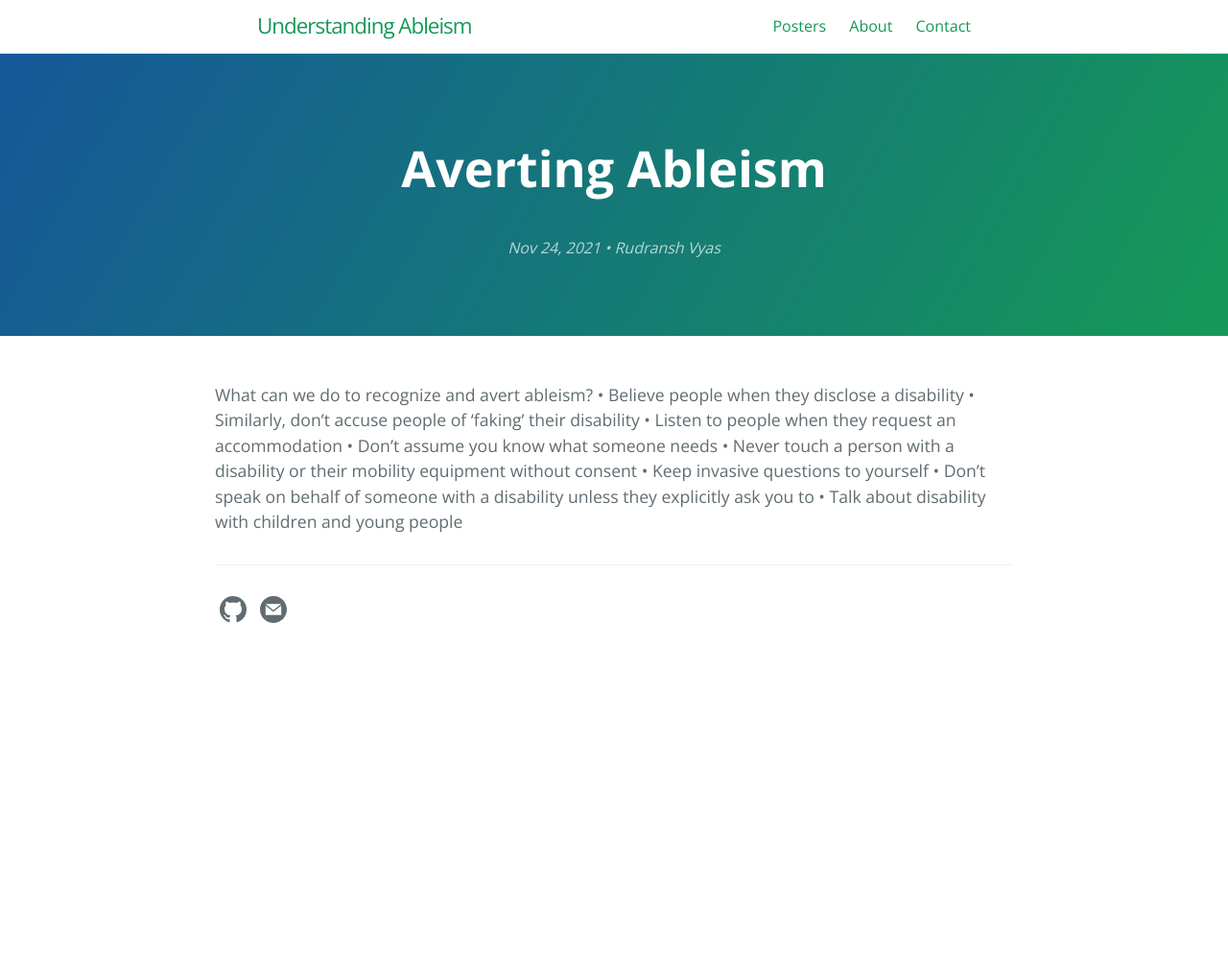
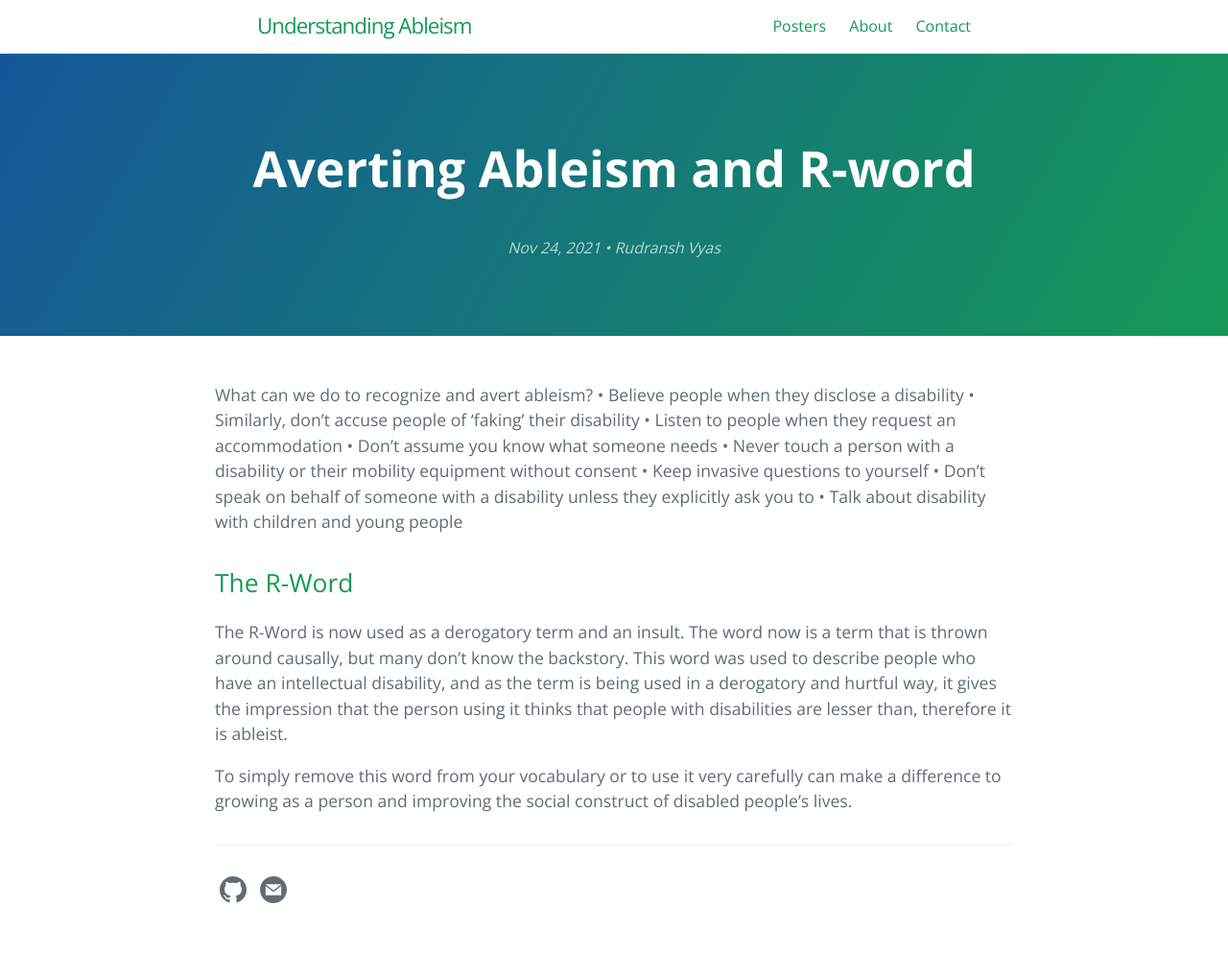
Before and after one commit to Group-8-itd/Group-8-itd.github.io, a Jekyll site: the page built from _posts/2021-11-24-Averting-Ableism.md, in a window 1280 px wide. Shown: the whole page at 96% size. Built offline with Jekyll 4.4.1, drawn with Linux system fonts in a browser that asks for light colours; before the commit the page ends 900 px from its top, so only the background shows below that.

Commit message:
Updated the posts

```diff
--- a/_posts/2021-11-24-Averting-Ableism.md
+++ b/_posts/2021-11-24-Averting-Ableism.md
@@ -1,6 +1,6 @@
 ---
 layout: post
-title:  "Averting Ableism"
+title:  "Averting Ableism and R-word"
 date:   2021-11-24 13:10:04 +0530
 categories: jekyll update
 author: "Rudransh Vyas"
@@ -15,3 +15,8 @@ What can we do to recognize and avert ableism?
  • Keep invasive questions to yourself
  • Don’t speak on behalf of someone with a disability unless they explicitly ask you to
  • Talk about disability with children and young people
+
+## The R-Word
+The R-Word is now used as a derogatory term and an insult. The word now is a term that is thrown around causally, but many don’t know the backstory. This word was used to describe people who have an intellectual disability, and as the term is being used in a derogatory and hurtful way, it gives the impression that the person using it thinks that people with disabilities are lesser than, therefore it is ableist.
+
+To simply remove this word from your vocabulary or to use it very carefully can make a difference to growing as a person and improving the social construct of disabled people’s lives.
```
